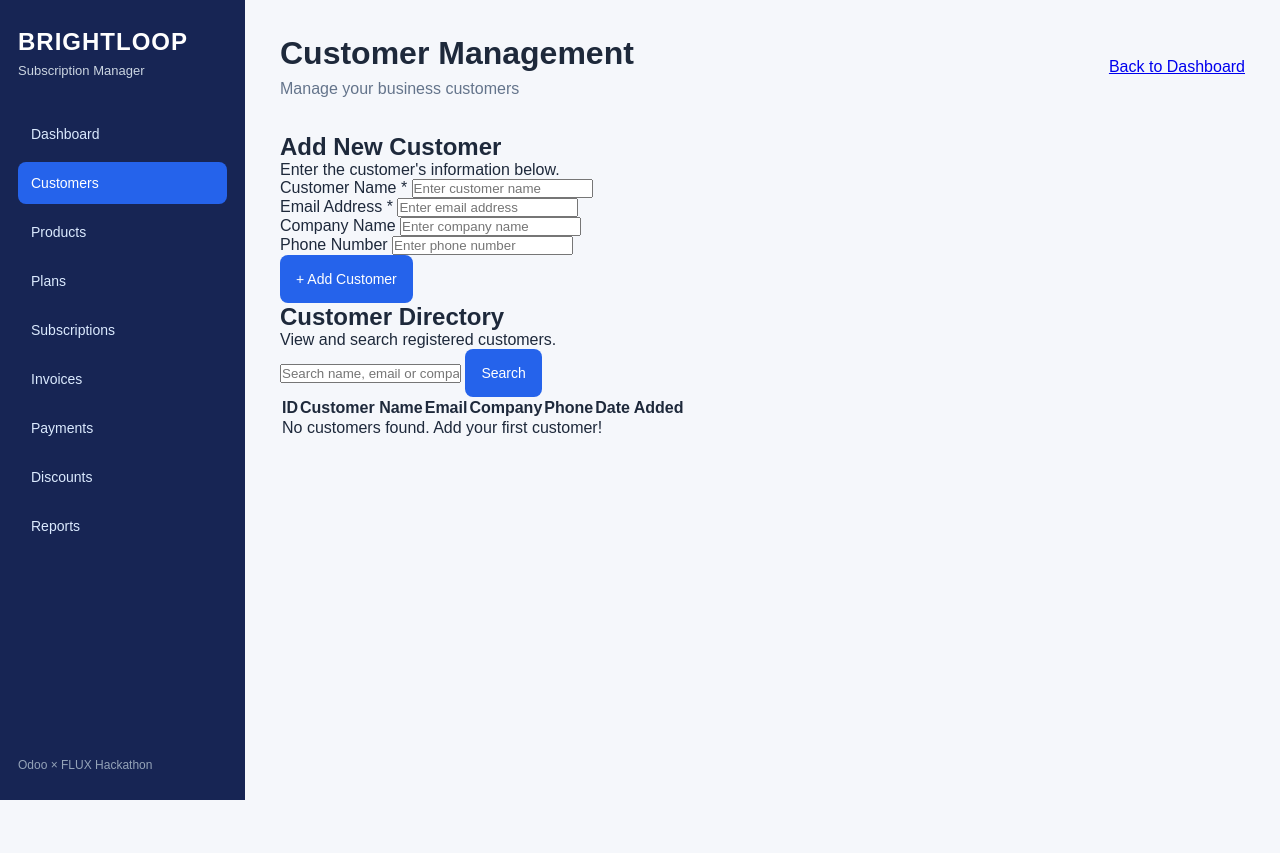
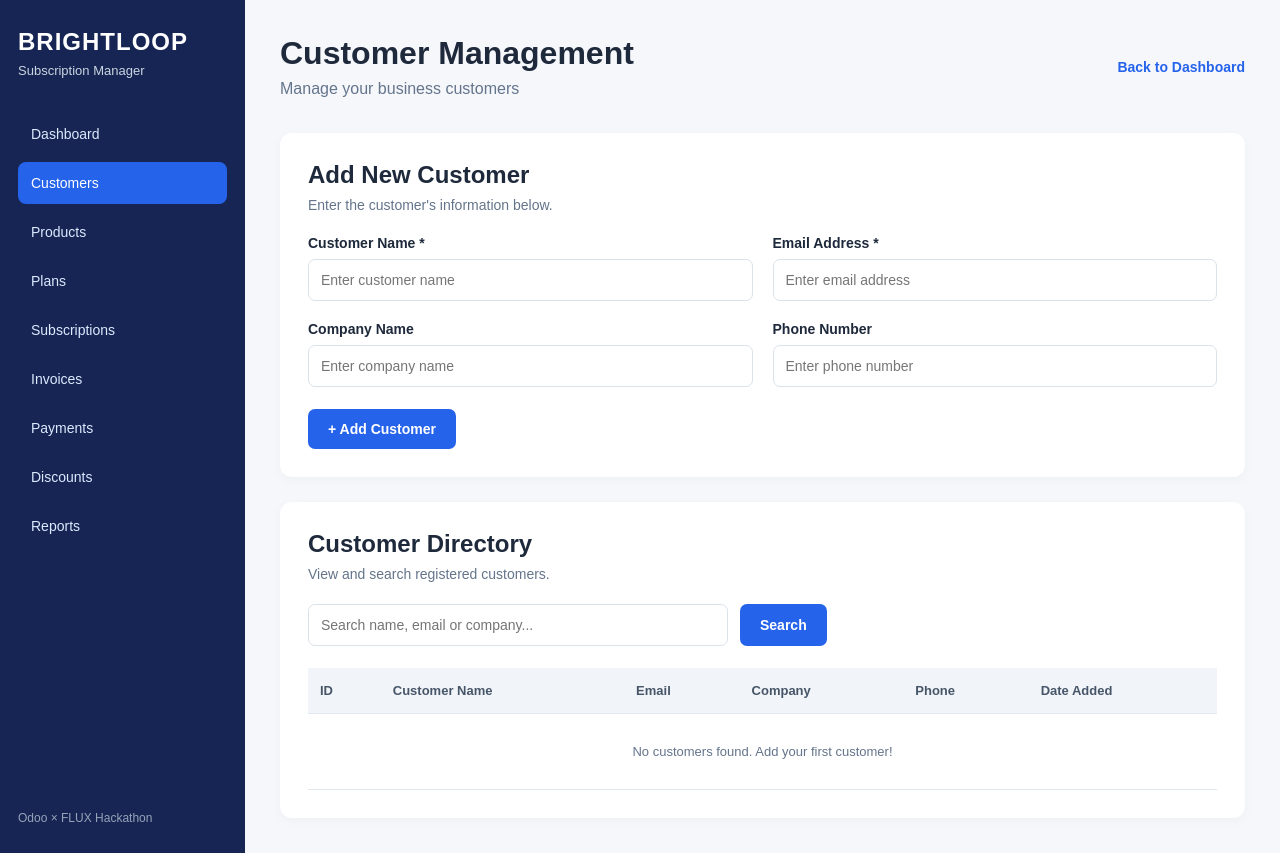
Before and after one commit to harshtech60-cloud/odoo-hackathon-2026, a Flask app: template templates/customers.html in a window 1280 px wide. Before the commit the page ends 800 px from the top, so only its background shows below. Run offline with Flask 3, Linux system fonts and the light colour scheme; the template is opened without the code that fills it, so the values that code supplies are empty; parts of the project's set-up code (start-up, migrations or seed data) failed here and were passed over.

Commit message:
Refactor CSS for customer management page

```diff
--- a/static/style.css
+++ b/static/style.css
@@ -200,3 +200,169 @@ button:hover {
         gap: 15px;
     }
 }
+
+/* ============================= */
+/* CUSTOMER MANAGEMENT PAGE */
+/* ============================= */
+
+.back-link {
+    color: #2563eb;
+    text-decoration: none;
+    font-size: 14px;
+    font-weight: 600;
+}
+
+.customer-form-section,
+.customer-table-section {
+    background: white;
+    padding: 28px;
+    border-radius: 12px;
+    margin-top: 25px;
+    box-shadow: 0 3px 12px #00000008;
+}
+
+.customer-form-section h2,
+.customer-table-section h2 {
+    margin-bottom: 8px;
+}
+
+.section-description {
+    color: #64748b;
+    font-size: 14px;
+    margin-bottom: 22px;
+}
+
+.form-grid {
+    display: grid;
+    grid-template-columns: repeat(2, 1fr);
+    gap: 20px;
+    margin-bottom: 22px;
+}
+
+.form-group {
+    display: flex;
+    flex-direction: column;
+    gap: 8px;
+}
+
+.form-group label {
+    font-size: 14px;
+    font-weight: 600;
+}
+
+.form-group input,
+.search-form input {
+    width: 100%;
+    padding: 12px;
+    border: 1px solid #dbe2ea;
+    border-radius: 7px;
+    outline: none;
+    font-size: 14px;
+}
+
+.form-group input:focus,
+.search-form input:focus {
+    border-color: #2563eb;
+}
+
+.primary-button {
+    display: inline-block;
+    padding: 12px 20px;
+    border: none;
+    background: #2563eb;
+    color: white;
+    border-radius: 7px;
+    cursor: pointer;
+    font-weight: 600;
+    text-decoration: none;
+}
+
+.primary-button:hover {
+    background: #1d4ed8;
+}
+
+.table-heading {
+    margin-bottom: 15px;
+}
+
+.search-form {
+    display: flex;
+    gap: 12px;
+    margin-bottom: 22px;
+}
+
+.search-form input {
+    max-width: 420px;
+}
+
+.table-container {
+    overflow-x: auto;
+}
+
+table {
+    width: 100%;
+    border-collapse: collapse;
+    text-align: left;
+}
+
+th {
+    background: #f1f5f9;
+    color: #475569;
+    font-size: 13px;
+}
+
+th, td {
+    padding: 15px 12px;
+    border-bottom: 1px solid #e2e8f0;
+    font-size: 13px;
+}
+
+td {
+    color: #334155;
+}
+
+tbody tr:hover {
+    background: #f8fafc;
+}
+
+.empty-state {
+    text-align: center;
+    color: #64748b;
+    padding: 30px;
+}
+
+.success-message {
+    background: #dcfce7;
+    color: #166534;
+    padding: 13px 18px;
+    border-radius: 8px;
+    margin-top: 20px;
+}
+
+.error-message {
+    background: #fee2e2;
+    color: #991b1b;
+    padding: 13px 18px;
+    border-radius: 8px;
+    margin-top: 20px;
+}
+
+@media (max-width: 700px) {
+
+    .form-grid {
+        grid-template-columns: 1fr;
+    }
+
+    .search-form {
+        flex-wrap: wrap;
+    }
+
+    .search-form input {
+        max-width: 100%;
+    }
+
+    .customer-form-section,
+    .customer-table-section {
+        padding: 18px;
+    }
+}
```
